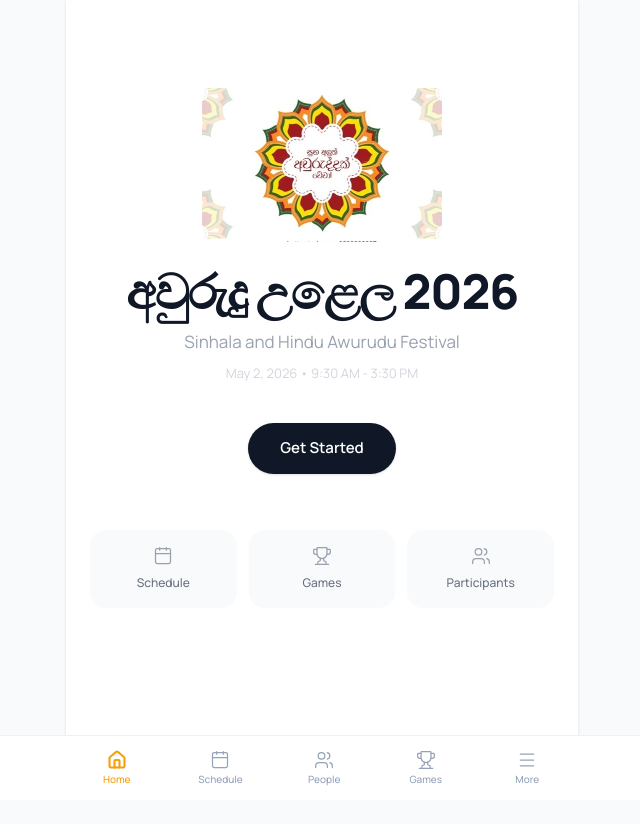
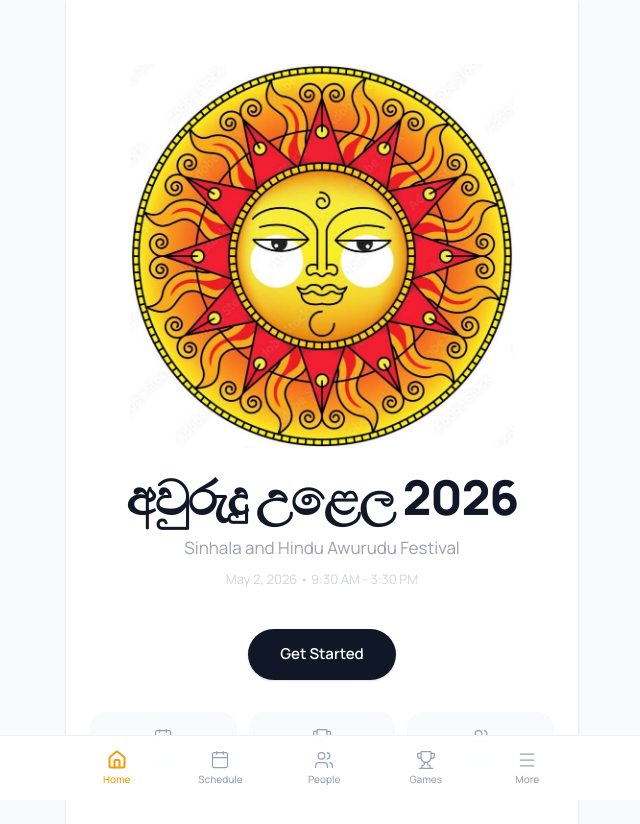
Before and after one commit to sriranawaka/sinhala-awurudu-uthsawaya, a Next.js app: page / in a window 1280 px wide. Shown: the top 824 px of the page, without its empty margins (318-958 px from the left). Before the commit the page ends 800 px from the top, so only its background shows below. Built offline with nearby package versions, Linux system fonts and the light colour scheme; no server answers.

Commit message:
feat: replace hero image with sun.jpg, full-width display

```diff
--- a/app/page.tsx
+++ b/app/page.tsx
@@ -11,13 +11,13 @@ export default async function HomePage() {
       {/* Hero — minimalist, centered */}
       <div className="flex-1 flex flex-col items-center justify-center px-6 pt-16 pb-8">
         {/* Awurudu illustration */}
-        <div className="mb-6">
+        <div className="mb-6 w-full max-w-sm">
           <Image
-            src="/awurudu-hero.jpeg"
+            src="/sun.jpg"
             alt="සුභ අලුත් අවුරුද්දක් වේවා"
-            width={240}
-            height={180}
-            className="mx-auto"
+            width={400}
+            height={400}
+            className="mx-auto w-full h-auto rounded-2xl"
             priority
           />
         </div>
```
Also changed, not shown: public/sun.jpg (added), unknown/sun.jpg (added).
